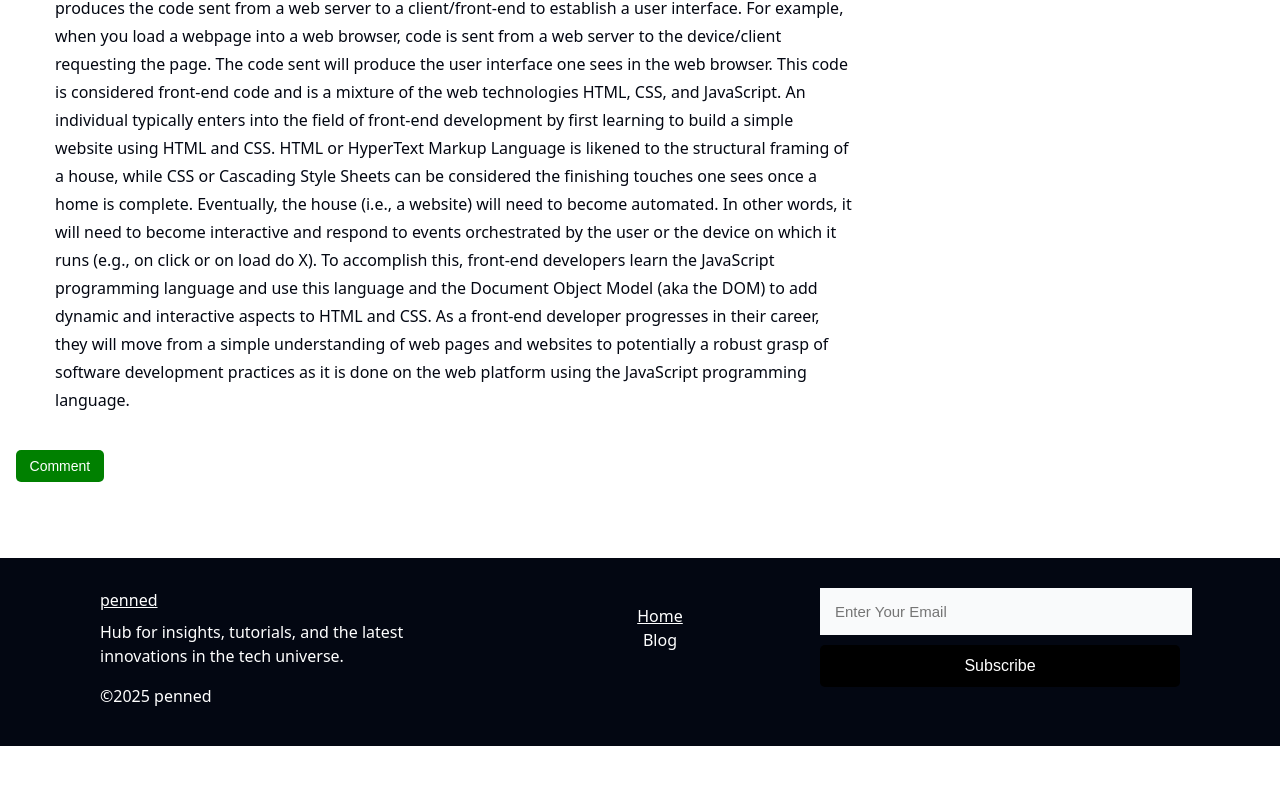
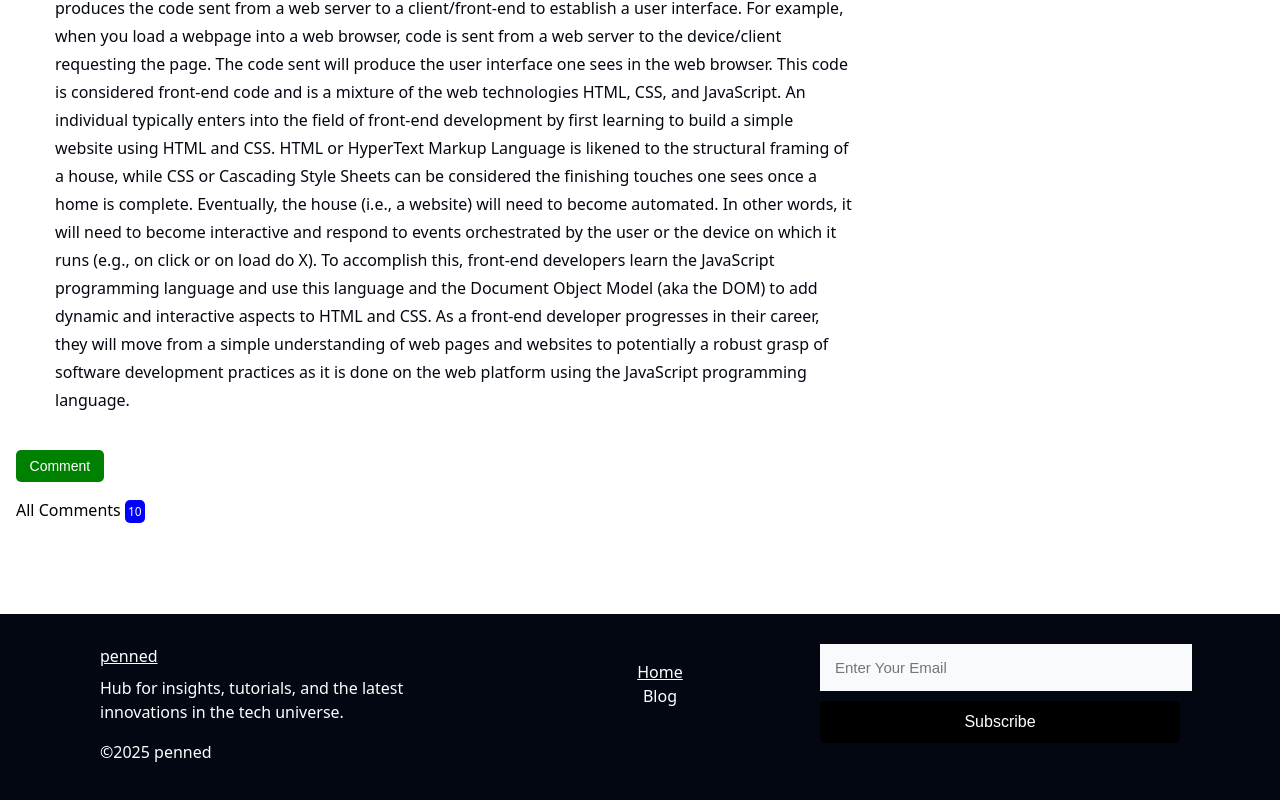
Before and after one commit to samuelkaranja/penned-v2, a React (Vite) app: page /details/1 in a window 1280 px wide. Shown: the part 768-1568 px from the top of the page. Before the commit the page ends 1514 px from the top, so only its background shows below. Built offline with nearby package versions, Linux system fonts and the light colour scheme; sample sign-in values are in the browser's storage.

Commit message:
Created a Comments Component and passed it into the Details component

```diff
--- /dev/null
+++ b/src/components/Comments/Comments.tsx
@@ -0,0 +1,14 @@
+import React from "react";
+import "./comments.css";
+
+const Comments: React.FC = () => {
+  return (
+    <div className="comments">
+      <h3>
+        All Comments <span className="count">10</span>
+      </h3>
+    </div>
+  );
+};
+
+export default Comments;
--- /dev/null
+++ b/src/components/Comments/comments.css
@@ -0,0 +1,18 @@
+.comments {
+  margin-top: 15px;
+}
+
+.comments h3 {
+  color: #000;
+  font-size: 16px;
+  font-weight: 400;
+}
+
+.comments .count {
+  color: #fff;
+  background-color: blue;
+  font-size: 12px;
+  font-weight: 500;
+  padding: 3px;
+  border-radius: 5px;
+}
--- a/src/components/CommentsForm/CommentsForm.tsx
+++ b/src/components/CommentsForm/CommentsForm.tsx
@@ -8,9 +8,9 @@ const CommentsForm: React.FC = () => {
         <textarea
           name=""
           id=""
-          rows={8}
-          cols={60}
-          placeholder="Leave a Comment....."
+          rows={7}
+          cols={20}
+          placeholder="Post a Comment....."
         ></textarea>
         <button type="submit">Submit</button>
       </form>
--- a/src/components/CommentsForm/conmmentsform.css
+++ b/src/components/CommentsForm/conmmentsform.css
@@ -4,8 +4,23 @@
 }
 
 .commentsform textarea {
-  width: 100%;
+  width: 90%;
   padding: 10px;
   background-color: #fff;
   color: #000;
 }
+
+.commentsform textarea:focus {
+  outline: none;
+  border: 1px solid #000;
+}
+
+.commentsform button {
+  width: 93%;
+  padding: 10px;
+  background-color: #000;
+  color: #fff;
+  border: none;
+  cursor: pointer;
+  margin-top: none;
+}
--- a/src/components/Details/Details.tsx
+++ b/src/components/Details/Details.tsx
@@ -5,6 +5,7 @@ import "./details.css";
 import { useParams } from "react-router-dom";
 import { allPosts } from "../PostList/PostList";
 import CommentsForm from "../CommentsForm/CommentsForm";
+import Comments from "../Comments/Comments";
 //import CommentsForm from "../CommentsForm/CommentsForm";
 
 const Details: React.FC = () => {
@@ -61,9 +62,10 @@ const Details: React.FC = () => {
           className="comment-btn"
           onClick={() => setBtnToggle(!btnToggle)}
         >
-          {btnToggle ? "Cancel" : "Comment"}
+          {btnToggle ? "Close" : "Comment"}
         </button>
         {btnToggle && <CommentsForm />}
+        <Comments />
       </div>
     </div>
   );
--- a/src/components/index.ts
+++ b/src/components/index.ts
@@ -9,6 +9,7 @@ export { default as CreatePost } from "./CreatePost/CreatePost";
 export { default as PostList } from "./PostList/PostList";
 export { default as Details } from "./Details/Details";
 export { default as CommentsForm } from "./CommentsForm/CommentsForm";
+export { default as Comments } from "./Comments/Comments";
 export { default as TopPosts } from "./TopPosts/TopPosts";
 export { default as UserDetails } from "./UserDetails/UserDetails";
 export { default as SignUpForm } from "./SignUpForm/SignUpForm";
```
